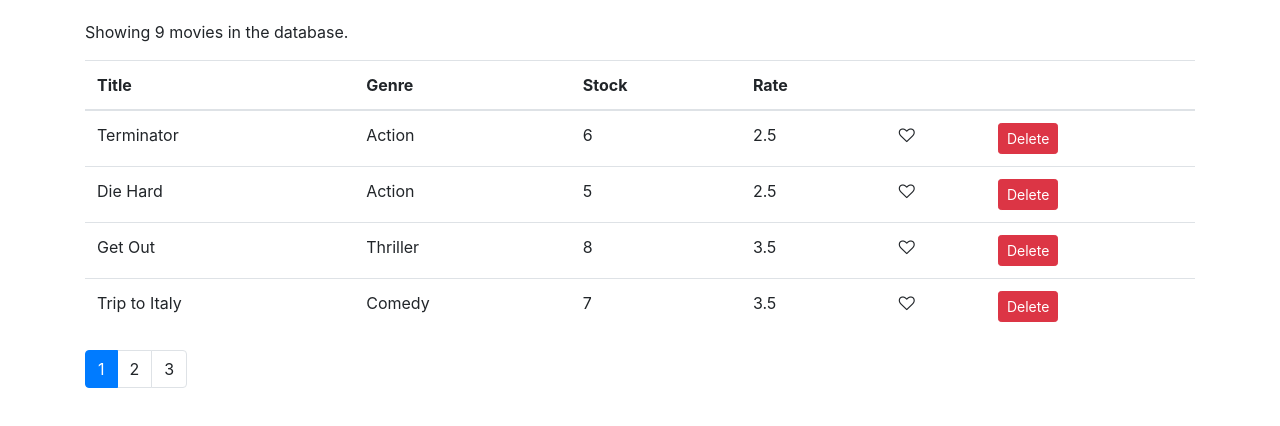
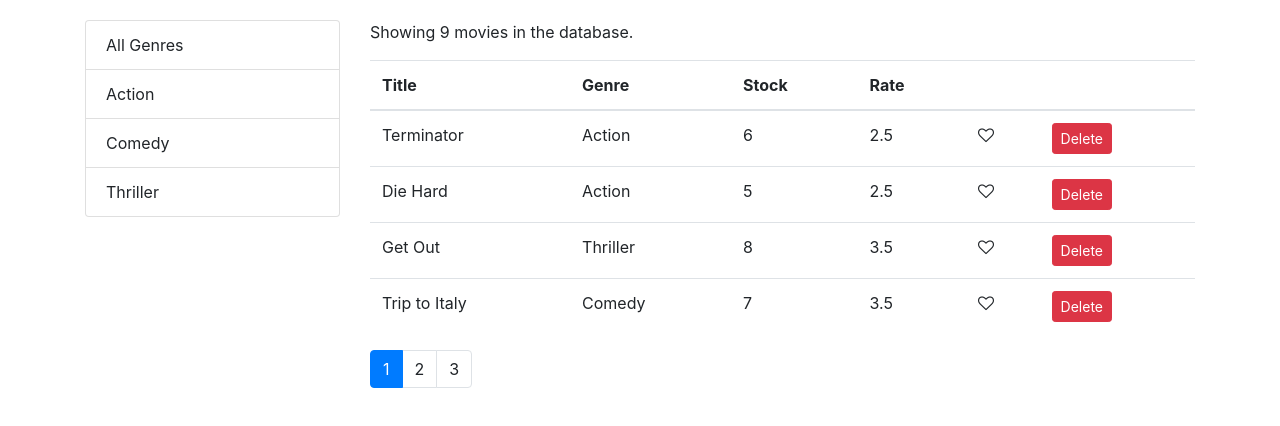
Before and after one commit to schiersj/vidly-react, a React (Create React App) app: page / in a window 1280 px wide. Shown: the top 426 px of the page. Built offline with nearby package versions, Linux system fonts and the light colour scheme.

Commit message:
Added filtering by Genre

```diff
--- /dev/null
+++ b/src/components/common/listGroup.jsx
@@ -0,0 +1,33 @@
+import React from "react";
+
+const ListGroup = props => {
+  const {
+    items,
+    textProperty,
+    valueProperty,
+    selectedItem,
+    onItemSelect
+  } = props;
+  return (
+    <ul className="list-group">
+      {items.map(item => (
+        <li
+          key={item[valueProperty]}
+          onClick={() => onItemSelect(item)}
+          className={
+            item === selectedItem ? "list-group-item active" : "list-group-item"
+          }
+        >
+          {item[textProperty]}
+        </li>
+      ))}
+    </ul>
+  );
+};
+
+ListGroup.defaultProps = {
+  textProperty: "name",
+  valueProperty: "_id"
+};
+
+export default ListGroup;
--- a/src/components/movies.jsx
+++ b/src/components/movies.jsx
@@ -1,15 +1,23 @@
 import React, { Component } from "react";
 import Like from "./common/like";
+import ListGroup from "./common/listGroup";
 import Pagination from "./common/pagination";
 import { getMovies } from "../services/fakeMovieService";
+import { getGenres } from "../services/fakeGenreService";
 import { paginate } from "../utils/paginate";
 
 class Movies extends Component {
   state = {
-    movies: getMovies(),
+    movies: [],
+    genres: [],
     currentPage: 1,
     pageSize: 4
   };
+
+  componentDidMount() {
+    const genres = [{ name: "All Genres" }, ...getGenres()];
+    this.setState({ movies: getMovies(), genres });
+  }
 
   handleDelete = movie => {
     const movies = this.state.movies.filter(m => m._id !== movie._id);
@@ -28,17 +36,40 @@
     this.setState({ currentPage: page });
   };
 
+  handleGenreSelect = genre => {
+    this.setState({ selectedGenre: genre, currentPage: 1 });
+  };
+
   render() {
     const { length: count } = this.state.movies;
-    const { pageSize, currentPage, movies: allMovies } = this.state;
+    const {
+      pageSize,
+      currentPage,
+      movies: allMovies,
+      genres,
+      selectedGenre
+    } = this.state;
 
     if (count === 0) return <p>There are no movies in the database.</p>;
 
-    const movies = paginate(allMovies, currentPage, pageSize);
+    const filtered =
+      selectedGenre && selectedGenre._id
+        ? allMovies.filter(m => m.genre._id === selectedGenre._id)
+        : allMovies;
+
+    const movies = paginate(filtered, currentPage, pageSize);
 
     return (
-      <React.Fragment>
-        <p>Showing {count} movies in the database.</p>
+      <div className="row">
+        <div className="col-3">
+          <ListGroup
+            items={genres}
+            selectedItem={selectedGenre}
+            onItemSelect={this.handleGenreSelect}
+          />
+        </div>
+        <div className="col">
+          <p>Showing {filtered.length} movies in the database.</p>
           <table className="table">
             <thead>
               <tr>
@@ -76,12 +107,13 @@
             </tbody>
           </table>
           <Pagination
-          itemsCount={count}
+            itemsCount={filtered.length}
             pageSize={pageSize}
             currentPage={currentPage}
             onPageChange={this.handlePageChange}
           />
-      </React.Fragment>
+        </div>
+      </div>
     );
   }
 }
```
Lines whose indentation alone changed are shown as unchanged.
